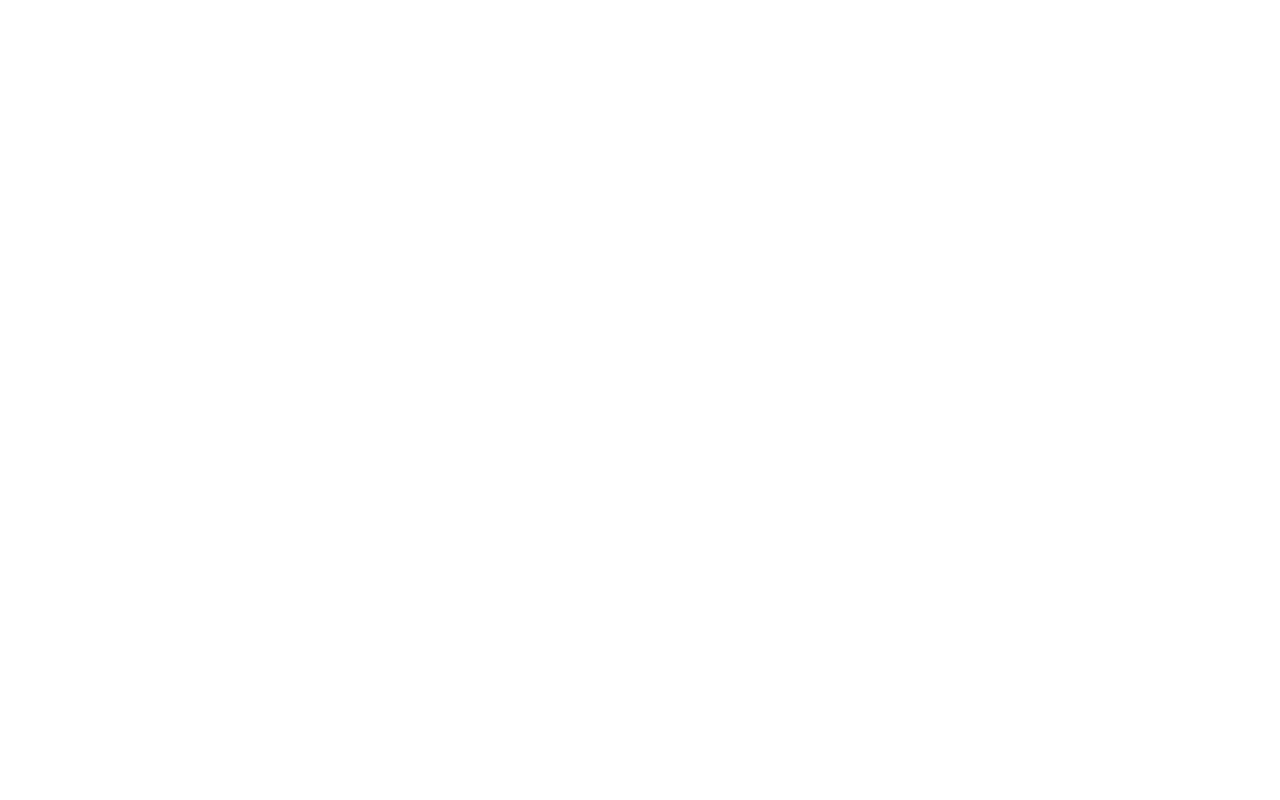
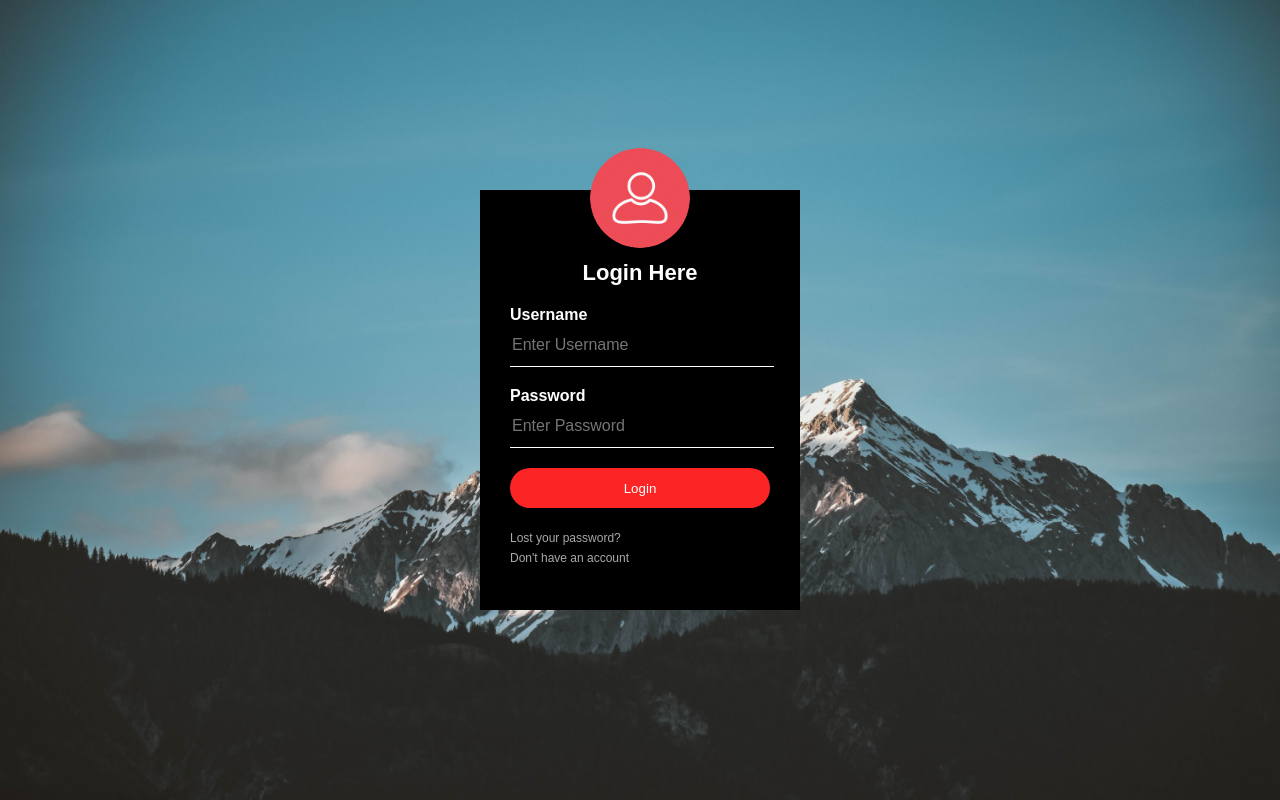
Before and after one commit to ZIKKO20/login-form, a plain HTML site: page index.html in a window 1280 px wide. Drawn offline with Linux system fonts and the light colour scheme.

Commit message:
design completed

```diff
--- a/index.html
+++ b/index.html
@@ -4,7 +4,22 @@
     <meta charset="UTF-8" />
     <meta name="viewport" content="width=device-width, initial-scale=1.0" />
     <meta http-equiv="X-UA-Compatible" content="ie=edge" />
+    <link rel="stylesheet" type="text/css" href="style.css" />
     <title>Login Form</title>
   </head>
-  <body></body>
+  <body>
+    <div class="login-box">
+      <img src="user.png" alt="user" class="avatar" />
+      <h1>Login Here</h1>
+      <form action="">
+        <p>Username</p>
+        <input type="text" name="" placeholder="Enter Username" />
+        <p>Password</p>
+        <input type="password" name="" id="" placeholder="Enter Password" />
+        <input type="submit" name="" id="" value="Login" />
+        <a href="#">Lost your password?</a> <br />
+        <a href="#">Don't have an account</a>
+      </form>
+    </div>
+  </body>
 </html>
--- a/style.css
+++ b/style.css
@@ -0,0 +1,87 @@
+body {
+  padding: 0;
+  margin: 0;
+  background-image: url(/green.jpg);
+  background-repeat: no-repeat;
+  background-attachment: fixed;
+  background-position: center;
+  background-size: cover;
+  font-family: sans-serif;
+}
+
+.login-box {
+  width: 320px;
+  height: 420px;
+  background-color: #000;
+  color: #fff;
+  top: 50%;
+  left: 50%;
+  position: absolute;
+  transform: translate(-50%, -50%);
+  box-sizing: border-box;
+  padding: 70px 30px;
+}
+
+.avatar {
+  width: 100px;
+  height: 100px;
+  position: absolute;
+  border-radius: 50%;
+  top: -10%;
+  left: calc(50% - 50px);
+}
+
+h1 {
+  margin: 0;
+  padding: 0 0 20px;
+  text-align: center;
+  font-size: 22px;
+}
+
+.login-box p {
+  margin: 0;
+  padding: 0;
+  font-weight: bold;
+}
+
+.login-box input {
+  width: 100%;
+  margin-bottom: 20px;
+}
+
+.login-box input[type="text"],
+input[type="password"] {
+  border: none;
+  border-bottom: 1px solid #fff;
+  background-color: transparent;
+  outline: none;
+  height: 40px;
+  color: #fff;
+  font-size: 16px;
+}
+
+.login-box input[type="submit"] {
+  border: none;
+  outline: none;
+  height: 40px;
+  background-color: #fb2525;
+  color: #fff;
+  border-radius: 20px;
+}
+
+.login-box input[type="submit"]:hover {
+  cursor: pointer;
+  background: #ffc107;
+  color: #000;
+}
+
+.login-box a {
+  text-decoration: none;
+  font-size: 12px;
+  line-height: 20px;
+  color: darkgray;
+}
+
+.login-box a:hover {
+  color: #ffc107;
+}
```
Also changed, not shown: green.jpg (added), 1 other file.
